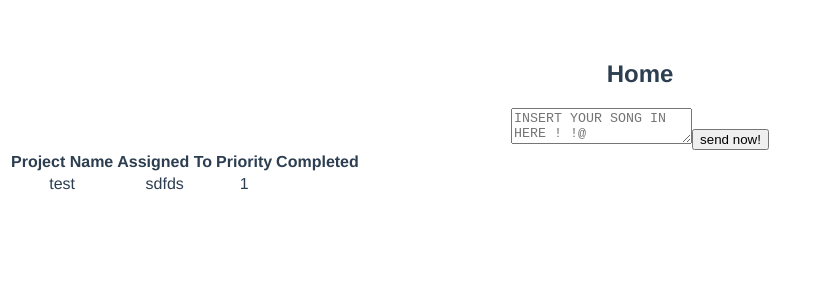
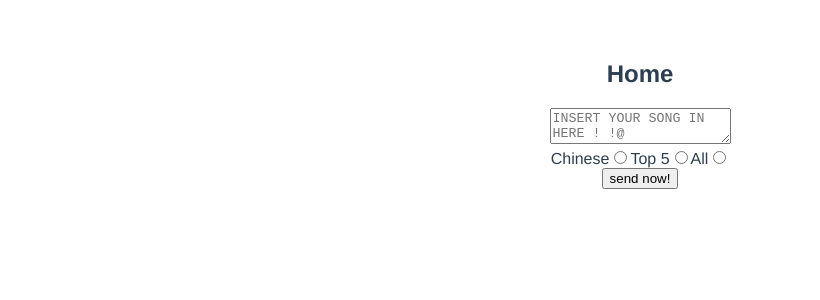
Before and after one commit to mike-shtil/lyricsMultiTranslator, a Vue app: page /#/ in a window 1280 px wide. Shown: the top 300 px of the page, without its empty margins (0-820 px from the left). Built offline with nearby package versions, Linux system fonts and the light colour scheme.

Commit message:
added store binding for translationSets

```diff
--- a/src/components/home/Home.vue
+++ b/src/components/home/Home.vue
@@ -3,27 +3,14 @@
         <div>
             <h1>Home</h1>
             <textarea v-model="song" placeholder="INSERT YOUR SONG IN HERE ! !@"></textarea>
+            <section class="translation-set__options">
+                <label class="translation-set__option"
+                v-for="set in translationSets">
+                    <span>{{set.name}}</span>
+                    <input type="radio" name="translationSet">
+                </label>
+            </section>
             <button v-on:click="send">send now!</button>
-        </div>
-        <div class="">
-            <table class="table">
-                <thead>
-                <tr>
-                    <th>Project Name</th>
-                    <th>Assigned To</th>
-                    <th>Priority</th>
-                    <th>Completed</th>
-                </tr>
-                </thead>
-                <tbody>
-                <tr v-for="item in projects">
-                    <td>{{item.name}}</td>
-                    <td>{{item.assignedTo}}</td>
-                    <td>{{item.priority}}</td>
-                    <td><i v-if="item.completed" class="fa fa-check"></i></td>
-                </tr>
-                </tbody>
-            </table>
         </div>
     </section>
 </template>
@@ -45,7 +32,7 @@
             }
         },
         computed: mapState([
-            'projects'
+            'translationSets'
         ])
     };
 </script>
--- a/src/store/store.js
+++ b/src/store/store.js
@@ -4,6 +4,23 @@ import axios from 'axios'
 Vue.use(Vuex)
 const store = new Vuex.Store({
 	state: {
+		translationSets: [
+			{
+				name: 'Chinese',
+				tooltip: 'Chinese is the most spoken language',
+				languages: ['EN', 'CN', 'EN']
+			},
+			{
+				name: 'Top 5',
+				tooltip: 'Top 5 most spoken languages',
+				languages: ['EN', 'FR', 'SP', 'EN']
+			},
+			{
+				name: 'All',
+				tooltip: 'All languages available',
+				languages: ['EN', 'FR', 'SP', 'CN', 'EN']
+			}
+		],
 		projects: [
 			{
 				name: 'test',
@@ -13,23 +30,13 @@ const store = new Vuex.Store({
 		]
 	},
 	actions: {
-		LOAD_PROJECT_LIST: function ({ commit }) {
-			axios.get('/secured/projects').then((response) => {
-				commit('SET_PROJECT_LIST', {list: response.data})
-			}, (err) => {
-				console.log(err)
-			})
-		}
+
 	},
 	mutations: {
-		SET_PROJECT_LIST: (state, { list }) => {
-			state.projects = list
-		}
+
 	},
 	getters: {
-		openProjects: state => {
-			return state.projects.filter(project => !project.completed)
-		}
+
 	}
 })
 export default store
```
